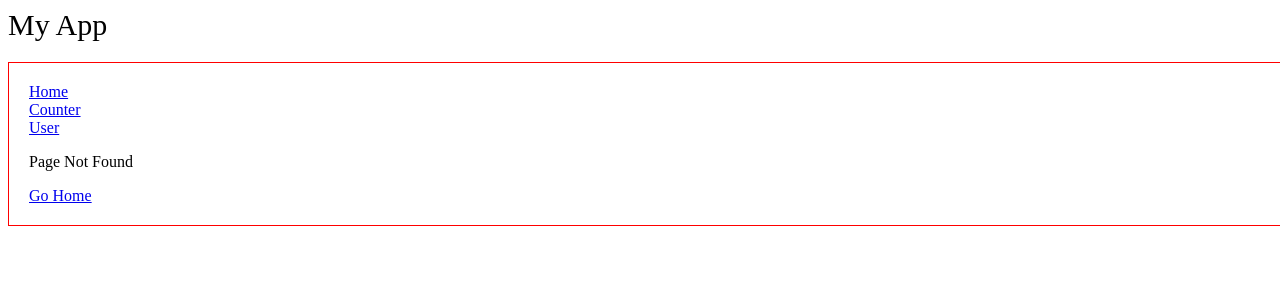
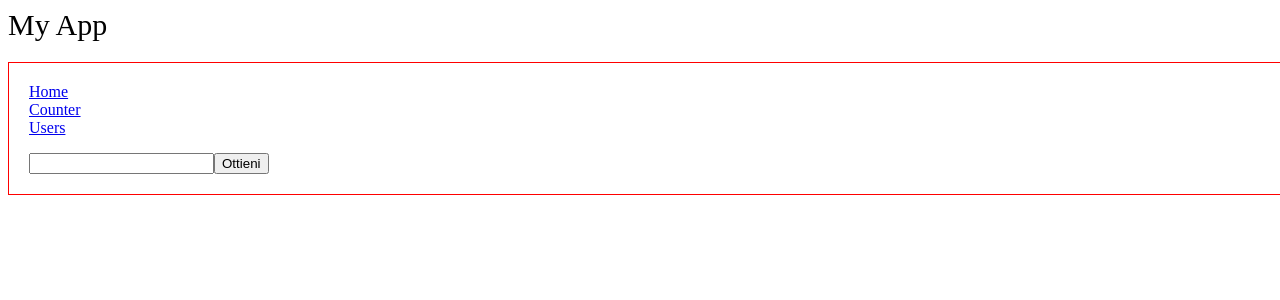
Before and after one commit to CeciliaFabiole/REACT, a React (Create React App) app in the folder react-complete-exercises/: page /users in a window 1280 px wide. Before the commit this address had no page. Shown: the top 300 px of the page. Built offline with nearby package versions, Linux system fonts and the light colour scheme.

Commit message:
feat: add react-router-06

```diff
--- a/react-complete-exercises/src/App.js
+++ b/react-complete-exercises/src/App.js
@@ -17,6 +17,7 @@ import { Container } from "./Container";
 // import { CarDetailsForm } from "./CarDetailsForm";
 import { Route, Routes, Link } from "react-router-dom";
 import { ShowGithubUser } from "./ShowGithubUser";
+import { GithubUserList } from "./GithubUserList";
 
 //CLASS COMPONENT
 // export class App extends React.Component {
@@ -75,18 +76,24 @@ export function App(){
                 <Link to='/counter'>Counter</Link>
             </div>
             <div>
-                <Link to='/users/CeciliaFabiole'>User</Link>
+                <Link to='/users'>Users</Link>
             </div>
             <Routes>
                 <Route path='/' element={<Welcome name='Dimitri'/>}/>
+
                 <Route path='/counter' element={<Counter/>}/>
-                <Route path='/users/:username' element={<ShowGithubUser/>}/>
+
                 <Route path="*" element={
                     <div>
                         <p>Page Not Found</p>
                         <Link to="/">Go Home</Link>
                     </div>}>
                 </Route>
+
+                <Route path='users' element={<GithubUserList/>}>
+                    <Route path=':username' element={<ShowGithubUser/>}/>
+                </Route>
+
             </Routes>
         </Container>
     )
--- a/react-complete-exercises/src/GithubUserList.js
+++ b/react-complete-exercises/src/GithubUserList.js
@@ -1,5 +1,5 @@
 import  React, { useState } from "react";
-import { GithubUser } from "./GithubUser";
+import { Link, Outlet, } from "react-router-dom";
 
 export function GithubUserList(){
     const [usernames, setUsernames] = useState([])
@@ -16,9 +16,11 @@ export function GithubUserList(){
 
     return(
         <div>
-            <ul>{usernames.map((item, index)=><li key={item + index}><GithubUser username={item}/></li>)}</ul>
+            <ul>{usernames.map((item, index)=><li key={item + index}><Link to={item}>{item}</Link></li>)}</ul>
             <input name='username' value={username} onChange={handleChange}/>
             <button onClick={handleFetch}>Ottieni</button>
+            <Outlet/>
         </div>
     )
 }
+//Come faccio ad aggiungere la mia value dell'input al path del link?
--- a/react-complete-exercises/src/ShowGithubUser.js
+++ b/react-complete-exercises/src/ShowGithubUser.js
@@ -1,12 +1,13 @@
 import React from "react";
 import { GithubUser } from './GithubUser'
-import { useParams } from "react-router-dom";
+import { Link, useParams } from "react-router-dom";
 
 export function ShowGithubUser(){
     const {username} = useParams()
     return(
         <div>
             <GithubUser username={username}/>
+            <Link to='/users'>Back</Link>
         </div>
     )
 }
```
Also changed, not shown: 1 other file (tests, documents, lock files or other folders).
